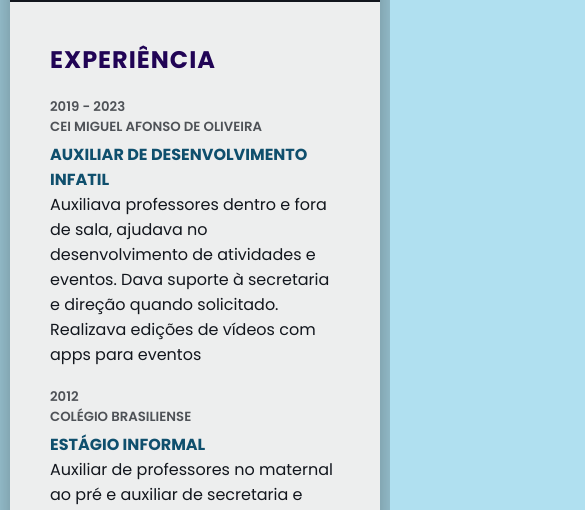
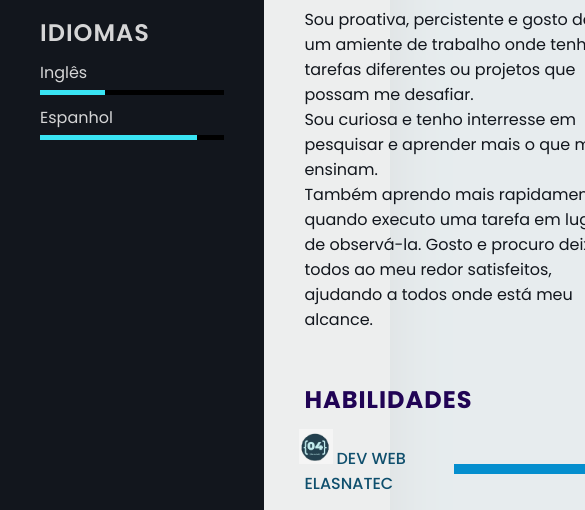
Before and after one commit to RebecaFer23/meu_curriculo_html, a plain HTML site: page index.html in a window 390 px wide. Shown: the part 1098-1608 px from the top of the page, 585 px wide, since content can reach past the window. Drawn offline with Linux system fonts and the light colour scheme.

Commit message:
Update style.css

```diff
--- a/ASSETS/CSS/style.css
+++ b/ASSETS/CSS/style.css
@@ -288,28 +288,3 @@ p {
     font-size: 18px;
     width: 20px;
 }
-
-@media (max-width: 850px) {
-    .container {
-        margin: 10px;
-        grid-template-columns: repeat(1,1fr);
-    }
-    .interresses ul {
-        grid-template-columns: repeat(2,1fr);
-    }
-}
-
-@media (max-width: 600px) {
-    .sobre .job {
-        flex-direction: column;
-    }
-    .sobre .job .ano_lugar {
-        margin-bottom: 5px;
-    }
-    .interresses ul {
-        grid-template-columns: repeat(2,1fr);
-    }
-    .habil .job {
-        grid-template-columns: repeat(1,1fr);
-    }
-}
```
